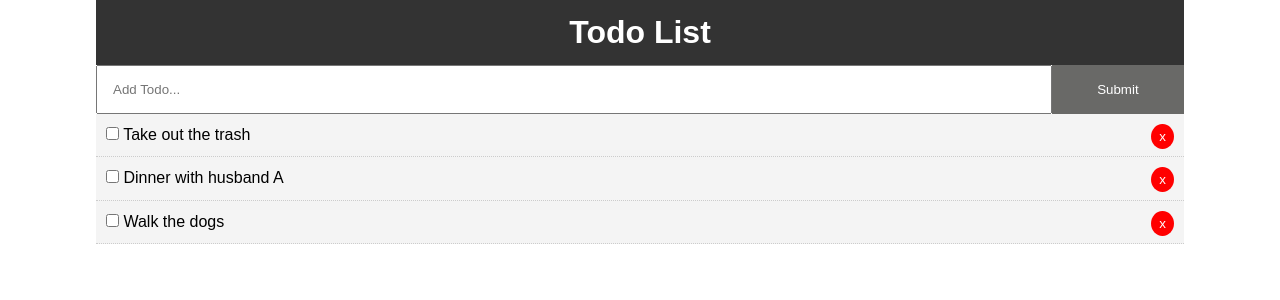
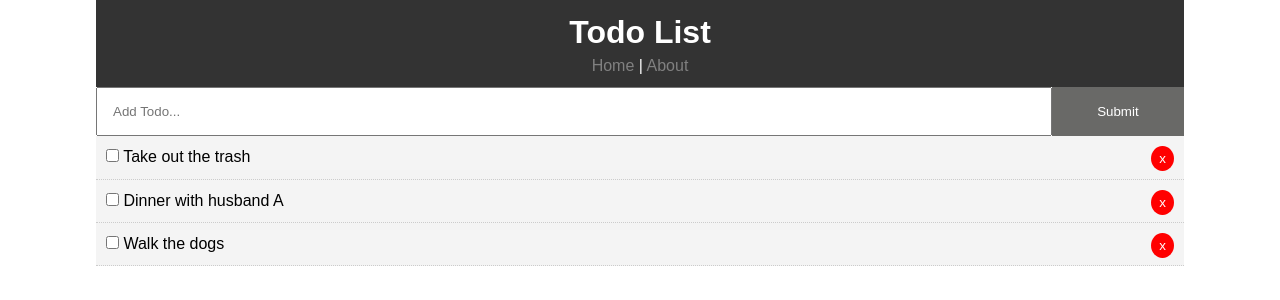
Before and after one commit to JulianeMarques/react-todo-list-proj, a React (Create React App) app: page / in a window 1280 px wide. Shown: the top 300 px of the page. Built offline with nearby package versions, Linux system fonts and the light colour scheme.

Commit message:
Add <link> to the React project using react routes and react dom

```diff
--- a/package.json
+++ b/package.json
@@ -8,7 +8,9 @@
     "@testing-library/user-event": "^12.8.3",
     "react": "^17.0.2",
     "react-dom": "^17.0.2",
+    "react-router-dom": "^5.2.0",
     "react-scripts": "4.0.3",
+    "uuid": "^8.3.2",
     "web-vitals": "^1.1.2"
   },
   "scripts": {
--- a/src/App.js
+++ b/src/App.js
@@ -1,24 +1,27 @@
 import React, { Component } from "react";
+import { BrowserRouter as Router, Route } from "react-router-dom";
+import "./App.css";
 import Header from "./Components/Layout/Header";
-import "./App.css";
 import Todos from "./Components/Todos";
 import AddTodo from "./Components/AddTodo";
+import About from "./Components/Pages/About";
+import { v4 as uuidv4 } from "uuid";
 
 class App extends Component {
   state = {
     todos: [
       {
-        id: 1,
+        id: uuidv4(),
         title: "Take out the trash",
         completed: false,
       },
       {
-        id: 2,
+        id: uuidv4(),
         title: "Dinner with husband A",
         completed: false,
       },
       {
-        id: 3,
+        id: uuidv4(),
         title: "Walk the dogs",
         completed: false,
       },
@@ -44,19 +47,40 @@
     });
   };
 
+  // Add Todo
+  addTodo = (title) => {
+    const newTodo = {
+      id: uuidv4(),
+      title,
+      completed: false,
+    };
+    this.setState({ todos: [...this.state.todos, newTodo] });
+  };
+
   render() {
     return (
+      <Router>
         <div className="App">
           <div className="Container">
             <Header />
-          <AddTodo />
+            <Route
+              exact
+              path="/"
+              render={(props) => (
+                <React.Fragment>
+                  <AddTodo addTodo={this.addTodo} />
                   <Todos
                     todos={this.state.todos}
                     markComplete={this.markComplete}
                     delTodo={this.delTodo}
                   />
+                </React.Fragment>
+              )}
+            />
+            <Route path="/about" component={About}/>
           </div>
         </div>
+      </Router>
     );
   }
 }
--- a/src/Components/AddTodo.js
+++ b/src/Components/AddTodo.js
@@ -1,22 +1,37 @@
 import React, { Component } from "react";
 
 export class AddTodo extends Component {
+  state = {
+    title: ''
+  }
+
+  onSubmit = (e) => {
+    e.preventDefault();
+    this.props.addTodo(this.state.title);
+    this.setState({ title: '' });
+  }
+
+  onChange = (e) => this.setState({ [e.target.name]: e.target.value });
+
   render() {
     return (
-      <from style={{ display: 'flex' }}>
+      <form onSubmit={this.onSubmit} style={{ display: 'flex' }}>
         <input
           style={{ flex: '10', padding: '15px' }}
           type="text"
           name="title"
           placeholder="Add Todo..."
+          value={this.state.title}
+          onChange={this.onChange}
         />
         <input
           type="submit"
           value="Submit"
           className="btn"
           style={{ flex: '1' }}
+
         />
-      </from>
+      </form>
     );
   }
 }
--- a/src/Components/Layout/Header.js
+++ b/src/Components/Layout/Header.js
@@ -1,9 +1,11 @@
-import React from 'react'
+import React from 'react';
+import {  Link } from 'react-router-dom';
 
 export default function Header() {
     return (
         <header style={headerStyle}>
            <h1>Todo List</h1>
+           <Link style={linkStyle} to="/">Home</Link> | <Link style={linkStyle}  to="/about">About</Link>
         </header>
     )
 }
@@ -12,5 +14,9 @@
   background: '#333',
   color: '#fff',
   textAlign: 'center',
-  padding: '10px'
+  padding: '10px',
 }
+
+const linkStyle = {
+  textDecoration: 'none'
+}
--- /dev/null
+++ b/src/Components/Pages/About.js
@@ -0,0 +1,10 @@
+import React from 'react'
+
+export default function About() {
+    return (
+        <React.Fragment>
+            <h1>About</h1>
+            <p>This is the Todo List app v1.0.0. It is part of a React Crash Course</p>
+        </React.Fragment>
+    )
+}
```
Also changed, not shown: 1 other file (tests, documents, lock files or other folders). Lines whose indentation alone changed are shown as unchanged.
